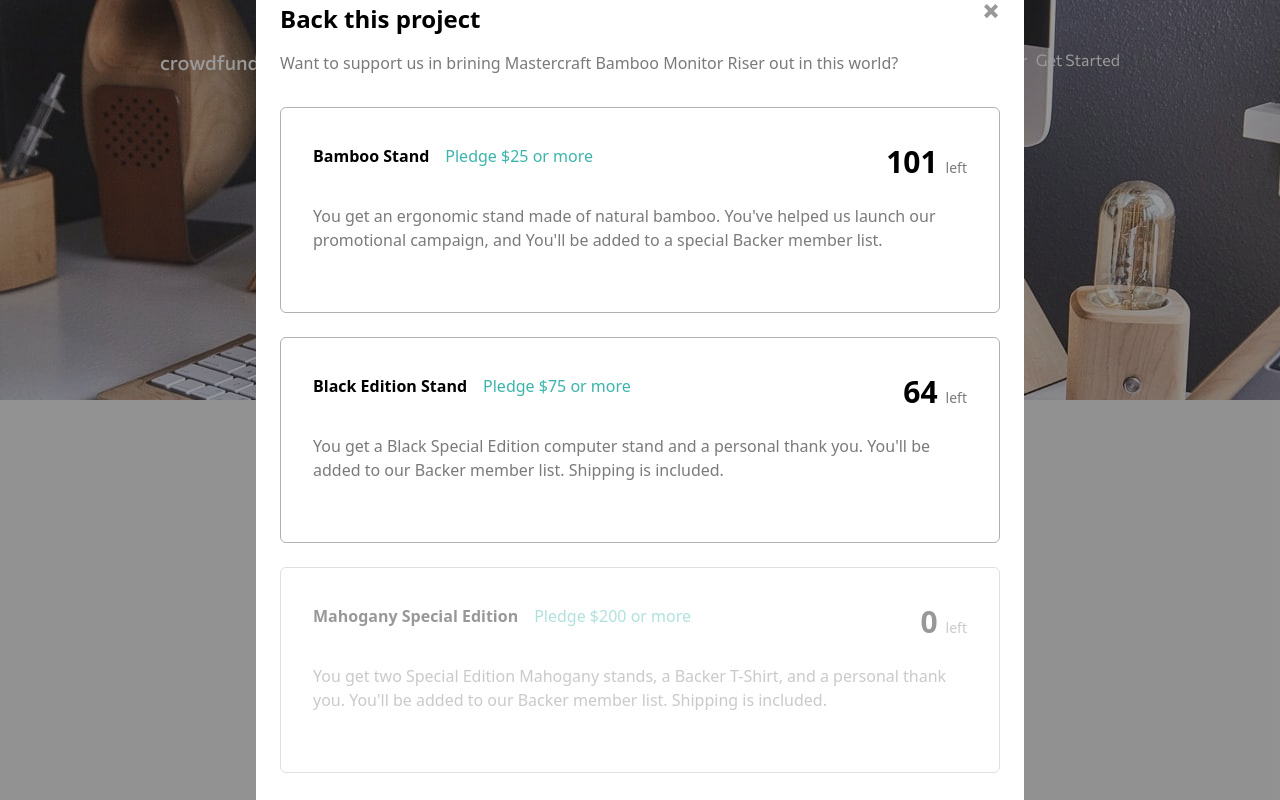
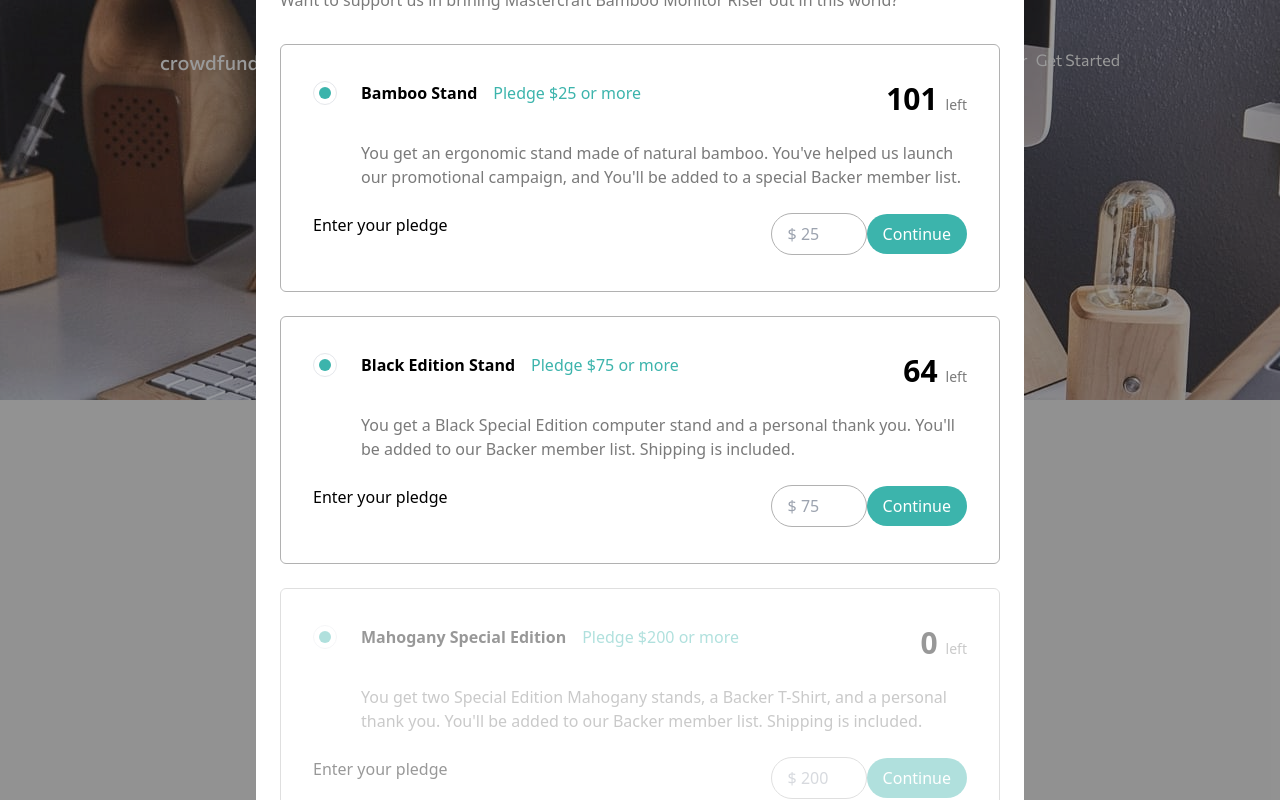
Before and after one commit to kennyputman/crowdfunding-product-page, a React (Create React App) app: page / in a window 1280 px wide. Both pictures are taken after a click on the button "Back this project". Shown: the top 800 px of the page. Built offline with nearby package versions, Linux system fonts and the light colour scheme.

Commit message:
style model pledge card

```diff
--- a/src/modal/ModalPledgeCard.tsx
+++ b/src/modal/ModalPledgeCard.tsx
@@ -1,17 +1,28 @@
-import React from "react";
+import React, { useState } from "react";
 import { Pledge } from "../types/PropTypes";
 
 type PledgeCardProps = {
   pledge: Pledge;
 };
 
+
+
 export const ModalPledgeCard = (props: PledgeCardProps) => {
   const filled = props.pledge.left === 0 ? { opacity: 0.4 } : {};
+  const active = true;
+
   return (
     <section
       className="border-solid border border-light-gray px-8 py-9 rounded-md mb-6 "
       style={filled}
     >
+      <div className="flex">
+        <div className="mr-6">
+          <button className="w-6 h-6 border-solid border rounded-full flex justify-center items-center">
+            {active ? <div className="w-3 h-3 bg-moderate-cyan rounded-full"></div> : <></>}
+          </button>
+        </div>
+        <div>
           <div className="flex flex-row justify-between pb-6">
             <div className="flex gap-4">
               <h3 className="font-bold">{props.pledge.name}</h3>
@@ -25,6 +36,23 @@ export const ModalPledgeCard = (props: PledgeCardProps) => {
             </p>
           </div>
           <p className="pb-6 text-dark-gray">{props.pledge.description}</p>
+        </div>
+
+      </div>
+      {active &&
+        <div className="flex justify-between">
+          <div>
+            <p>Enter your pledge</p>
+          </div>
+          <div>
+            <input type="text" name="" id="" placeholder={`$ ${props.pledge.minPledgeAmount}`}
+              className="border border-light-gray py-2 px-4 rounded-full w-24 h-auto" />
+            <button className=" bg-moderate-cyan text-white py-2 px-4 rounded-full">Continue</button>
+          </div>
+        </div>
+      }
+
+
     </section>
   );
 };
```
Lines whose indentation alone changed are shown as unchanged.
